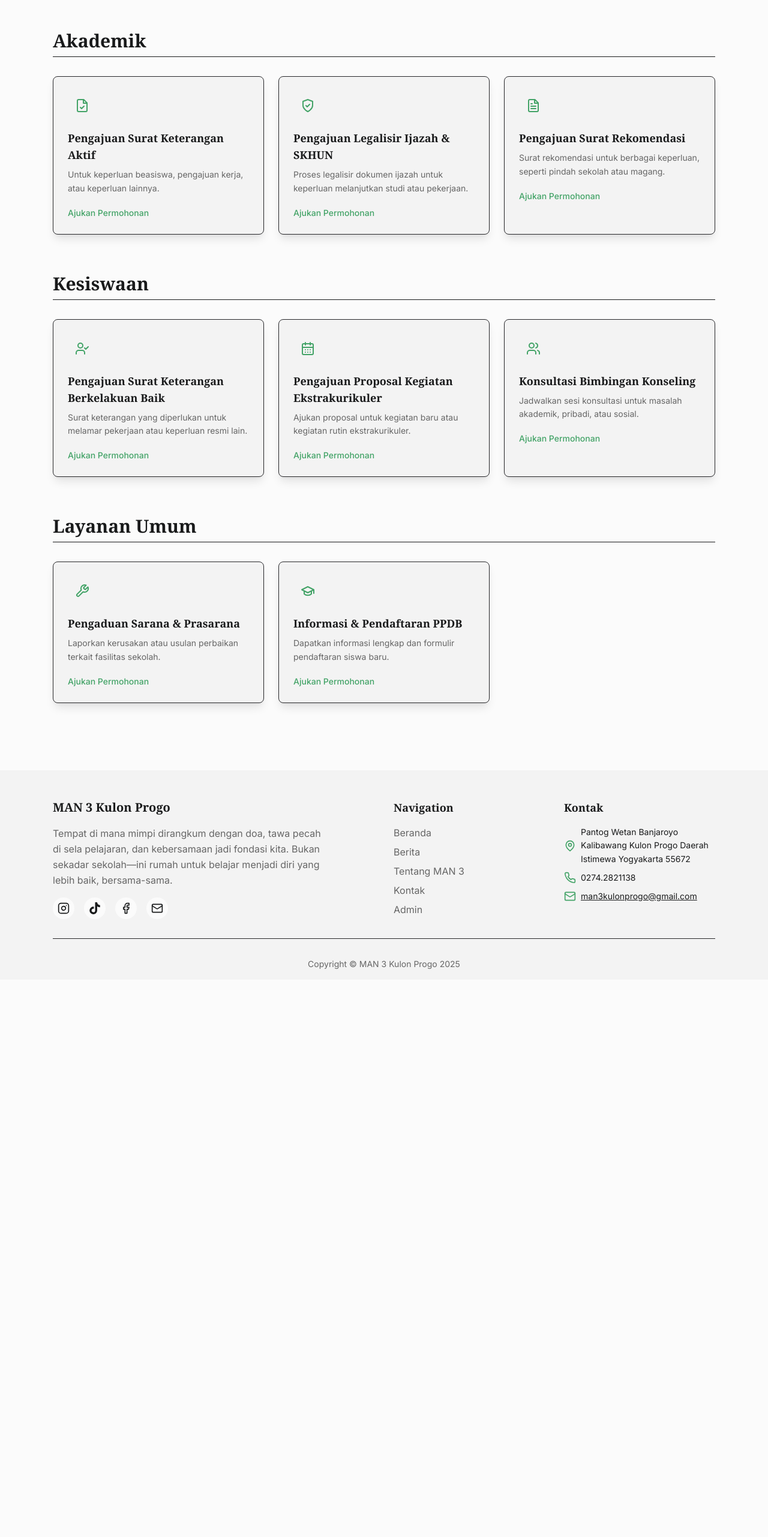
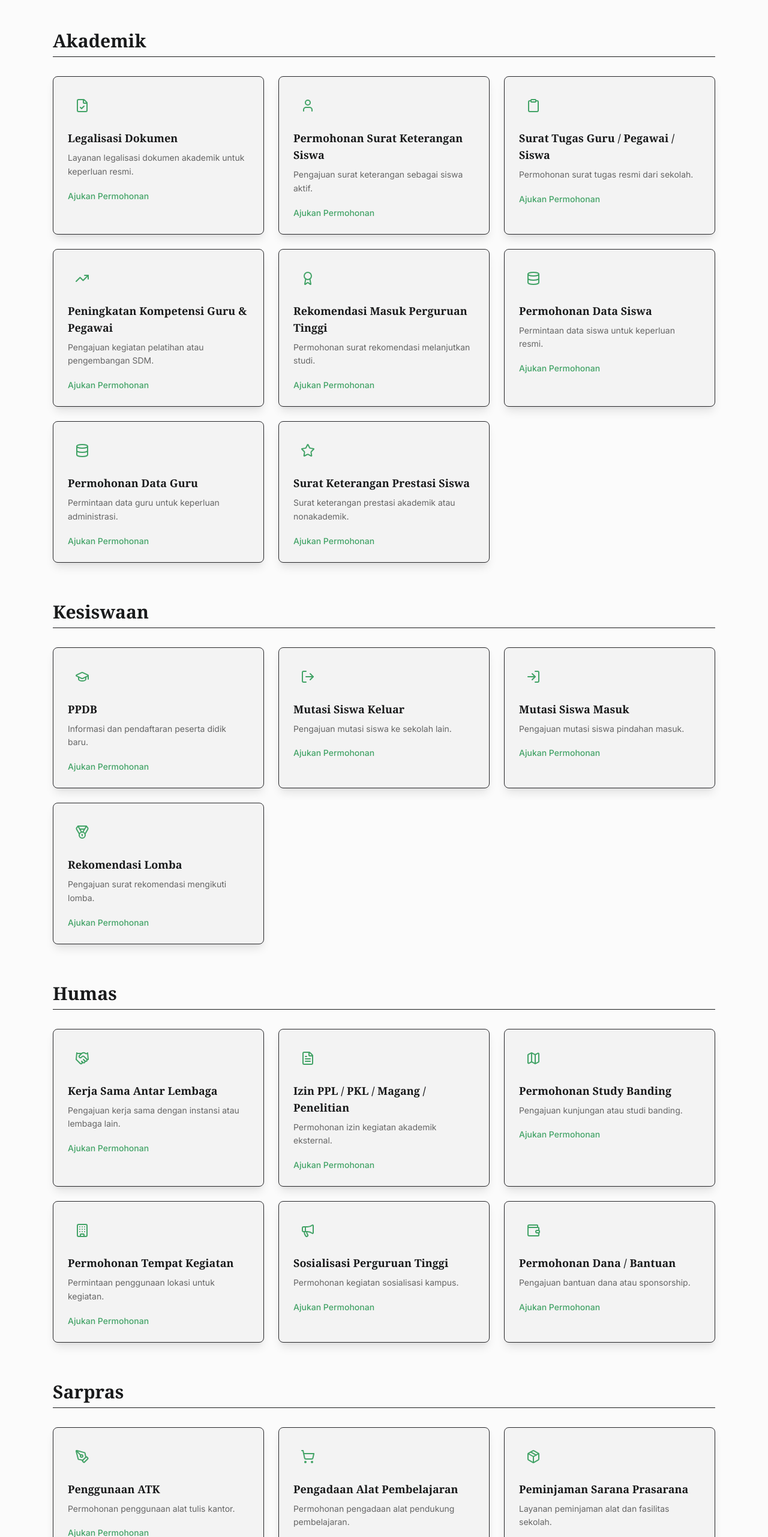
Before and after one commit to daffaya/Man-3-Kulon-Progo, a React (Vite) app in the folder frontend/: page /layanan/ptsp in a window 1280 px wide. Shown: the part 238-2800 px from the top of the page at 60% size. Before the commit the page ends 1871 px from the top, so only its background shows below. Built offline with nearby package versions, Linux system fonts and the light colour scheme; no server answers.

Commit message:
feat: update PTSP Services Item

```diff
--- a/frontend/package.json
+++ b/frontend/package.json
@@ -19,7 +19,7 @@
     "i18next": "^25.1.2",
     "i18next-browser-languagedetector": "^8.1.0",
     "lucide": "^0.507.0",
-    "lucide-react": "^0.284.0",
+    "lucide-react": "^0.562.0",
     "quill": "^2.0.3",
     "react": "^18.2.0",
     "react-dom": "^18.2.0",
--- a/frontend/src/components/ptsp/PtspServiceCard.tsx
+++ b/frontend/src/components/ptsp/PtspServiceCard.tsx
@@ -7,17 +7,29 @@
 
 import React from "react";
 import { PtspService } from "../../types/ptspTypes";
-// Import only the icons we need from lucide-react
 import {
   FileCheck,
-  ShieldCheck,
-  UserCheck,
-  Wrench,
-  CalendarDays,
+  User,
+  Clipboard,
+  TrendingUp,
   GraduationCap,
+  LogOut,
+  LogIn,
+  Award,
+  Database,
+  Medal,
+  Star,
+  Handshake,
   FileText,
-  Users,
-  FileQuestion, // A good fallback icon for "not found"
+  Map,
+  Building,
+  Megaphone,
+  Wallet,
+  PenTool,
+  ShoppingCart,
+  Package,
+  Archive,
+  FileQuestion,
 } from "lucide-react";
 
 /**
@@ -34,13 +46,26 @@ interface PtspServiceCardProps {
  */
 const iconMap: Record<string, React.ComponentType<any>> = {
   FileCheck,
-  ShieldCheck,
-  UserCheck,
-  Wrench,
-  CalendarDays,
+  User,
+  Clipboard,
+  TrendingUp,
   GraduationCap,
+  LogOut,
+  LogIn,
+  Award,
+  Database,
+  Medal,
+  Star,
+  Handshake,
   FileText,
-  Users,
+  Map,
+  Building,
+  Megaphone,
+  Wallet,
+  PenTool,
+  ShoppingCart,
+  Package,
+  Archive,
 };
 
 /**
--- a/frontend/src/data/ptstpService.json
+++ b/frontend/src/data/ptstpService.json
@@ -1,66 +1,178 @@
 [
   {
     "id": "1",
-    "name": "Pengajuan Surat Keterangan Aktif",
-    "description": "Untuk keperluan beasiswa, pengajuan kerja, atau keperluan lainnya.",
+    "name": "Legalisasi Dokumen",
+    "description": "Layanan legalisasi dokumen akademik untuk keperluan resmi.",
     "category": "Akademik",
-    "googleFormUrl": "https://forms.gle/contoh-surat-aktif",
+    "googleFormUrl": "https://forms.gle/D2fGi9G15j3N2xpc8",
     "icon": "FileCheck"
   },
   {
     "id": "2",
-    "name": "Pengajuan Legalisir Ijazah & SKHUN",
-    "description": "Proses legalisir dokumen ijazah untuk keperluan melanjutkan studi atau pekerjaan.",
+    "name": "Permohonan Surat Keterangan Siswa",
+    "description": "Pengajuan surat keterangan sebagai siswa aktif.",
     "category": "Akademik",
-    "googleFormUrl": "https://forms.gle/contoh-legalisir",
-    "icon": "ShieldCheck"
+    "googleFormUrl": "https://forms.gle/D2fGi9G15j3N2xpc8",
+    "icon": "User"
   },
   {
     "id": "3",
-    "name": "Pengajuan Surat Keterangan Berkelakuan Baik",
-    "description": "Surat keterangan yang diperlukan untuk melamar pekerjaan atau keperluan resmi lain.",
-    "category": "Kesiswaan",
-    "googleFormUrl": "https://forms.gle/contoh-berkelakuan-baik",
-    "icon": "UserCheck"
+    "name": "Surat Tugas Guru / Pegawai / Siswa",
+    "description": "Permohonan surat tugas resmi dari sekolah.",
+    "category": "Akademik",
+    "googleFormUrl": "https://forms.gle/D2fGi9G15j3N2xpc8",
+    "icon": "Clipboard"
   },
   {
     "id": "4",
-    "name": "Pengaduan Sarana & Prasarana",
-    "description": "Laporkan kerusakan atau usulan perbaikan terkait fasilitas sekolah.",
-    "category": "Layanan Umum",
-    "googleFormUrl": "https://forms.gle/contoh-pengaduan-fasilitas",
-    "icon": "Wrench"
+    "name": "Peningkatan Kompetensi Guru & Pegawai",
+    "description": "Pengajuan kegiatan pelatihan atau pengembangan SDM.",
+    "category": "Akademik",
+    "googleFormUrl": "https://forms.gle/D2fGi9G15j3N2xpc8",
+    "icon": "TrendingUp"
   },
   {
     "id": "5",
-    "name": "Pengajuan Proposal Kegiatan Ekstrakurikuler",
-    "description": "Ajukan proposal untuk kegiatan baru atau kegiatan rutin ekstrakurikuler.",
+    "name": "PPDB",
+    "description": "Informasi dan pendaftaran peserta didik baru.",
     "category": "Kesiswaan",
-    "googleFormUrl": "https://forms.gle/contoh-proposal-ekskul",
-    "icon": "CalendarDays"
+    "googleFormUrl": "https://forms.gle/D2fGi9G15j3N2xpc8",
+    "icon": "GraduationCap"
   },
   {
     "id": "6",
-    "name": "Informasi & Pendaftaran PPDB",
-    "description": "Dapatkan informasi lengkap dan formulir pendaftaran siswa baru.",
-    "category": "Layanan Umum",
-    "googleFormUrl": "https://man3kulonprogo.sch.id/layanan/ppdb",
-    "icon": "GraduationCap"
+    "name": "Mutasi Siswa Keluar",
+    "description": "Pengajuan mutasi siswa ke sekolah lain.",
+    "category": "Kesiswaan",
+    "googleFormUrl": "https://forms.gle/D2fGi9G15j3N2xpc8",
+    "icon": "LogOut"
   },
   {
     "id": "7",
-    "name": "Pengajuan Surat Rekomendasi",
-    "description": "Surat rekomendasi untuk berbagai keperluan, seperti pindah sekolah atau magang.",
+    "name": "Mutasi Siswa Masuk",
+    "description": "Pengajuan mutasi siswa pindahan masuk.",
+    "category": "Kesiswaan",
+    "googleFormUrl": "https://forms.gle/D2fGi9G15j3N2xpc8",
+    "icon": "LogIn"
+  },
+  {
+    "id": "8",
+    "name": "Rekomendasi Masuk Perguruan Tinggi",
+    "description": "Permohonan surat rekomendasi melanjutkan studi.",
     "category": "Akademik",
-    "googleFormUrl": "https://forms.gle/contoh-rekomendasi",
+    "googleFormUrl": "https://forms.gle/D2fGi9G15j3N2xpc8",
+    "icon": "Award"
+  },
+  {
+    "id": "9",
+    "name": "Permohonan Data Siswa",
+    "description": "Permintaan data siswa untuk keperluan resmi.",
+    "category": "Akademik",
+    "googleFormUrl": "https://forms.gle/D2fGi9G15j3N2xpc8",
+    "icon": "Database"
+  },
+  {
+    "id": "10",
+    "name": "Permohonan Data Guru",
+    "description": "Permintaan data guru untuk keperluan administrasi.",
+    "category": "Akademik",
+    "googleFormUrl": "https://forms.gle/D2fGi9G15j3N2xpc8",
+    "icon": "Database"
+  },
+  {
+    "id": "11",
+    "name": "Rekomendasi Lomba",
+    "description": "Pengajuan surat rekomendasi mengikuti lomba.",
+    "category": "Kesiswaan",
+    "googleFormUrl": "https://forms.gle/D2fGi9G15j3N2xpc8",
+    "icon": "Medal"
+  },
+  {
+    "id": "12",
+    "name": "Surat Keterangan Prestasi Siswa",
+    "description": "Surat keterangan prestasi akademik atau nonakademik.",
+    "category": "Akademik",
+    "googleFormUrl": "https://forms.gle/D2fGi9G15j3N2xpc8",
+    "icon": "Star"
+  },
+  {
+    "id": "13",
+    "name": "Kerja Sama Antar Lembaga",
+    "description": "Pengajuan kerja sama dengan instansi atau lembaga lain.",
+    "category": "Humas",
+    "googleFormUrl": "https://forms.gle/D2fGi9G15j3N2xpc8",
+    "icon": "Handshake"
+  },
+  {
+    "id": "14",
+    "name": "Izin PPL / PKL / Magang / Penelitian",
+    "description": "Permohonan izin kegiatan akademik eksternal.",
+    "category": "Humas",
+    "googleFormUrl": "https://forms.gle/D2fGi9G15j3N2xpc8",
     "icon": "FileText"
   },
   {
-    "id": "8",
-    "name": "Konsultasi Bimbingan Konseling",
-    "description": "Jadwalkan sesi konsultasi untuk masalah akademik, pribadi, atau sosial.",
-    "category": "Kesiswaan",
-    "googleFormUrl": "https://sites.google.com/view/bkman3kpberkah/",
-    "icon": "Users"
+    "id": "15",
+    "name": "Permohonan Study Banding",
+    "description": "Pengajuan kunjungan atau studi banding.",
+    "category": "Humas",
+    "googleFormUrl": "https://forms.gle/D2fGi9G15j3N2xpc8",
+    "icon": "Map"
+  },
+  {
+    "id": "16",
+    "name": "Permohonan Tempat Kegiatan",
+    "description": "Permintaan penggunaan lokasi untuk kegiatan.",
+    "category": "Humas",
+    "googleFormUrl": "https://forms.gle/D2fGi9G15j3N2xpc8",
+    "icon": "Building"
+  },
+  {
+    "id": "17",
+    "name": "Sosialisasi Perguruan Tinggi",
+    "description": "Permohonan kegiatan sosialisasi kampus.",
+    "category": "Humas",
+    "googleFormUrl": "https://forms.gle/D2fGi9G15j3N2xpc8",
+    "icon": "Megaphone"
+  },
+  {
+    "id": "18",
+    "name": "Permohonan Dana / Bantuan",
+    "description": "Pengajuan bantuan dana atau sponsorship.",
+    "category": "Humas",
+    "googleFormUrl": "https://forms.gle/D2fGi9G15j3N2xpc8",
+    "icon": "Wallet"
+  },
+  {
+    "id": "19",
+    "name": "Penggunaan ATK",
+    "description": "Permohonan penggunaan alat tulis kantor.",
+    "category": "Sarpras",
+    "googleFormUrl": "https://forms.gle/D2fGi9G15j3N2xpc8",
+    "icon": "PenTool"
+  },
+  {
+    "id": "20",
+    "name": "Pengadaan Alat Pembelajaran",
+    "description": "Permohonan pengadaan alat pendukung pembelajaran.",
+    "category": "Sarpras",
+    "googleFormUrl": "https://forms.gle/D2fGi9G15j3N2xpc8",
+    "icon": "ShoppingCart"
+  },
+  {
+    "id": "21",
+    "name": "Peminjaman Sarana Prasarana",
+    "description": "Layanan peminjaman alat dan fasilitas sekolah.",
+    "category": "Sarpras",
+    "googleFormUrl": "https://forms.gle/D2fGi9G15j3N2xpc8",
+    "icon": "Package"
+  },
+  {
+    "id": "22",
+    "name": "Permohonan Data Sarana Prasarana",
+    "description": "Permintaan data aset dan fasilitas sekolah.",
+    "category": "Sarpras",
+    "googleFormUrl": "https://forms.gle/D2fGi9G15j3N2xpc8",
+    "icon": "Archive"
   }
 ]
```
Also changed, not shown: 1 other file (tests, documents, lock files or other folders).
